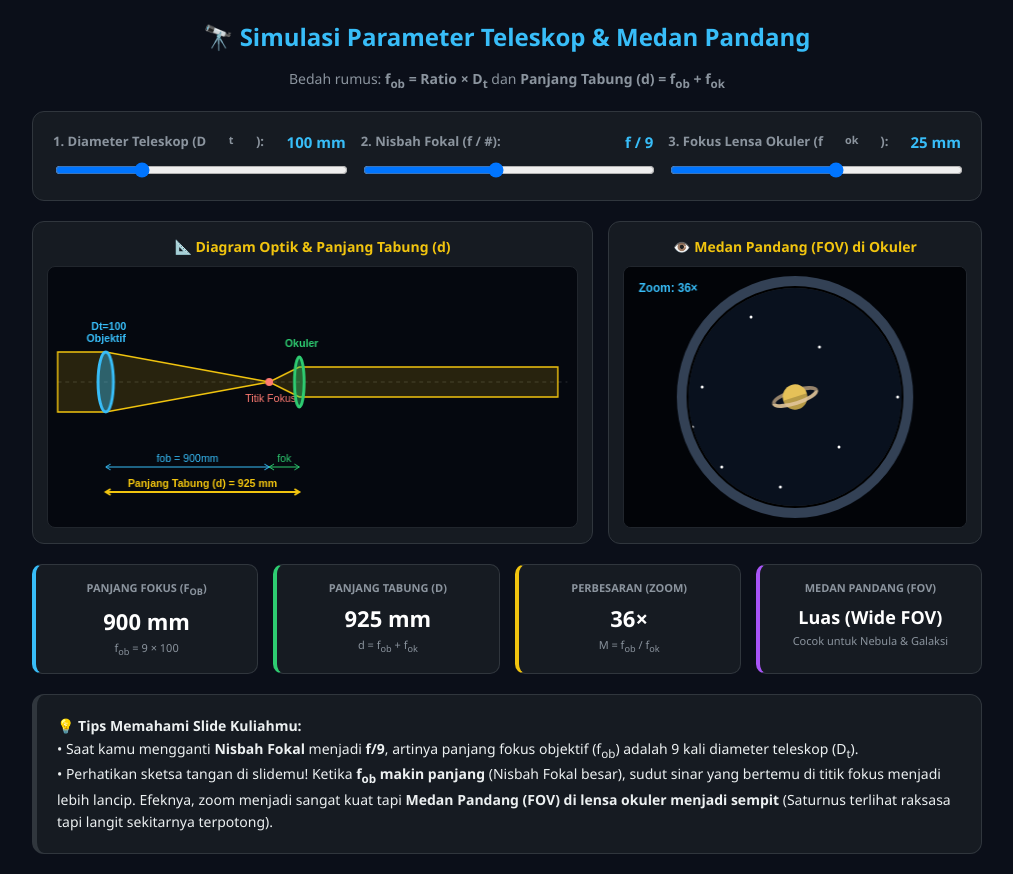
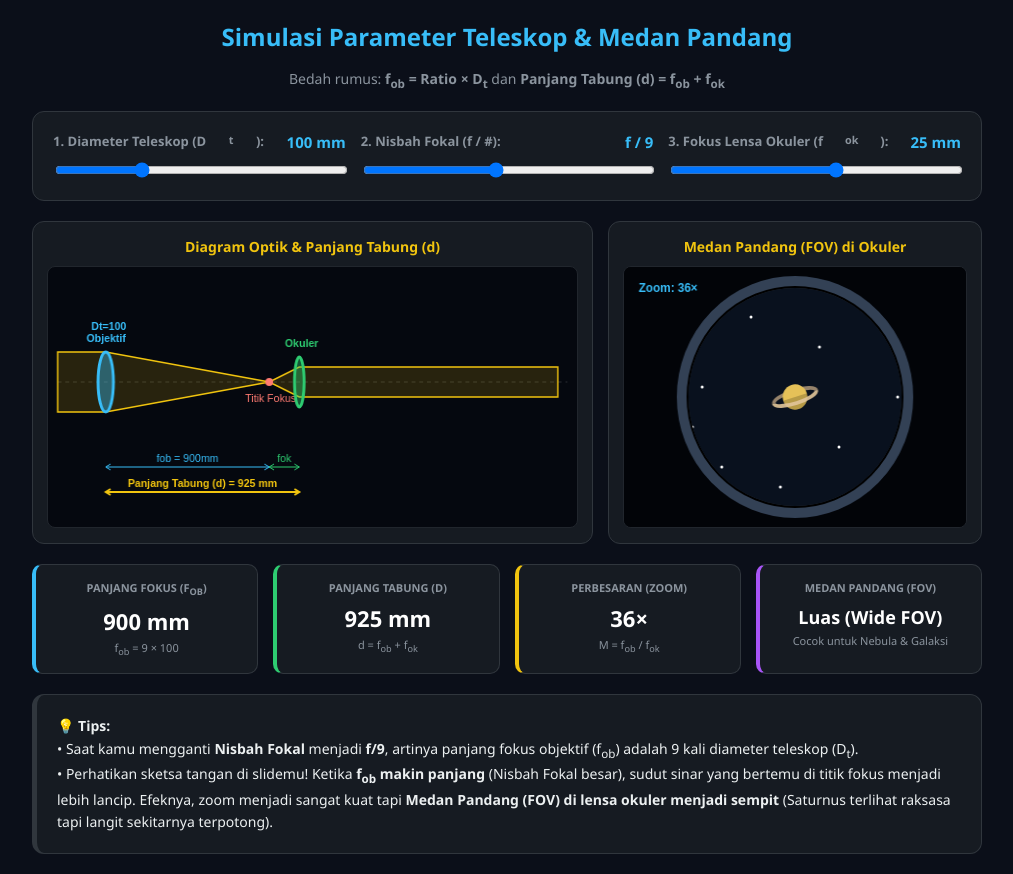
Before and after one commit to nisapage/parameterteleskop, a plain HTML site: page index.html in a window 1280 px wide. Shown: the whole page, without its empty margins (133-1146 px from the left). Drawn offline with Linux system fonts and the light colour scheme.

Commit message:
Update index.html

```diff
--- a/index.html
+++ b/index.html
@@ -79,7 +79,7 @@
 <body>
 
 <div class="container">
-    <h1>🔭 Simulasi Parameter Teleskop & Medan Pandang</h1>
+    <h1>  Simulasi Parameter Teleskop & Medan Pandang</h1>
     <p class="subtitle">Bedah rumus: <b>f<sub>ob</sub> = Ratio × D<sub>t</sub></b> dan <b>Panjang Tabung (d) = f<sub>ob</sub> + f<sub>ok</sub></b></p>
 
     <!-- Kontrol Slider -->
@@ -101,11 +101,11 @@
     <!-- Area Kanvas -->
     <div class="visual-grid">
         <div class="canvas-card">
-            <div class="canvas-title">📐 Diagram Optik & Panjang Tabung (d)</div>
+            <div class="canvas-title"> Diagram Optik & Panjang Tabung (d)</div>
             <canvas id="opticsCanvas" width="550" height="260"></canvas>
         </div>
         <div class="canvas-card">
-            <div class="canvas-title">👁️ Medan Pandang (FOV) di Okuler</div>
+            <div class="canvas-title">  Medan Pandang (FOV) di Okuler</div>
             <canvas id="fovCanvas" width="350" height="260"></canvas>
         </div>
     </div>
@@ -136,7 +136,7 @@
 
     <!-- Penjelasan -->
     <div class="desc-box">
-        💡 <b>Tips Memahami Slide Kuliahmu:</b><br>
+        💡 <b>Tips:</b><br>
         • Saat kamu mengganti <b>Nisbah Fokal</b> menjadi <b>f/9</b>, artinya panjang fokus objektif (f<sub>ob</sub>) adalah 9 kali diameter teleskop (D<sub>t</sub>).<br>
         • Perhatikan sketsa tangan di slidemu! Ketika <b>f<sub>ob</sub> makin panjang</b> (Nisbah Fokal besar), sudut sinar yang bertemu di titik fokus menjadi lebih lancip. Efeknya, zoom menjadi sangat kuat tapi <b>Medan Pandang (FOV) di lensa okuler menjadi sempit</b> (Saturnus terlihat raksasa tapi langit sekitarnya terpotong).
     </div>
```
